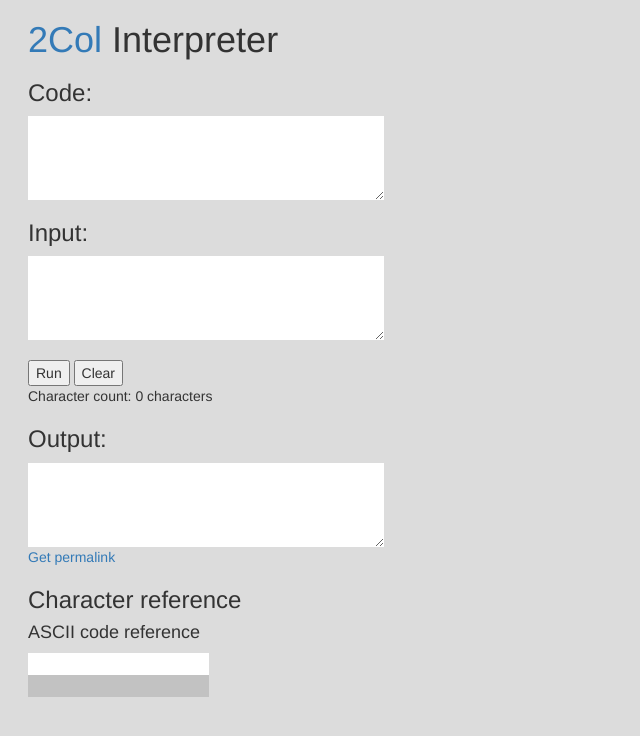
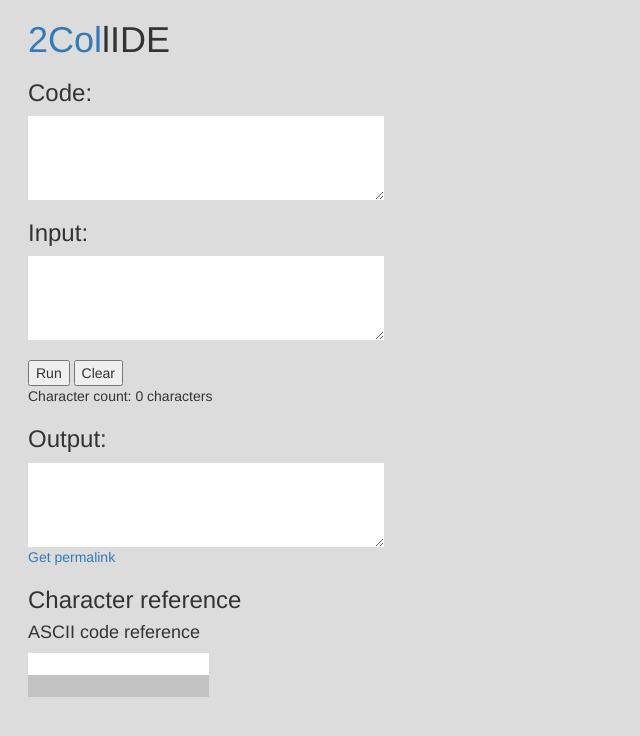
Before and after one commit to dylanrenwick/gunnerwolf.github.io, a plain HTML site: page 2col/index.html in a window 1280 px wide. Shown: the whole page, without its empty margins (0-640 px from the left). Drawn offline with nearby package versions, Linux system fonts and the light colour scheme.

Commit message:
Fixed name because puns

```diff
--- a/2col/index.html
+++ b/2col/index.html
@@ -1,6 +1,6 @@
 <html>
 <head>
-<title>2Col Interpreter</title>
+<title>2CollIDE</title>
 <link rel="stylesheet" href="https://maxcdn.bootstrapcdn.com/bootstrap/3.3.1/css/bootstrap.min.css">
 <link rel="stylesheet" href="https://maxcdn.bootstrapcdn.com/font-awesome/4.4.0/css/font-awesome.min.css">
 <style>
@@ -15,7 +15,7 @@ textarea, input {
 </style>
 </head>
 <body>
-<h1><a href="http://github.com/gunnerwolf/2col">2Col</a> Interpreter</h1>
+<h1><a href="http://github.com/gunnerwolf/2col">2Col</a>lIDE</h1>
 <h3>Code:</h3>
 <textarea id="code" rows="4" oninput="javascript:chars()" cols="40"></textarea>
 <br/>
```
